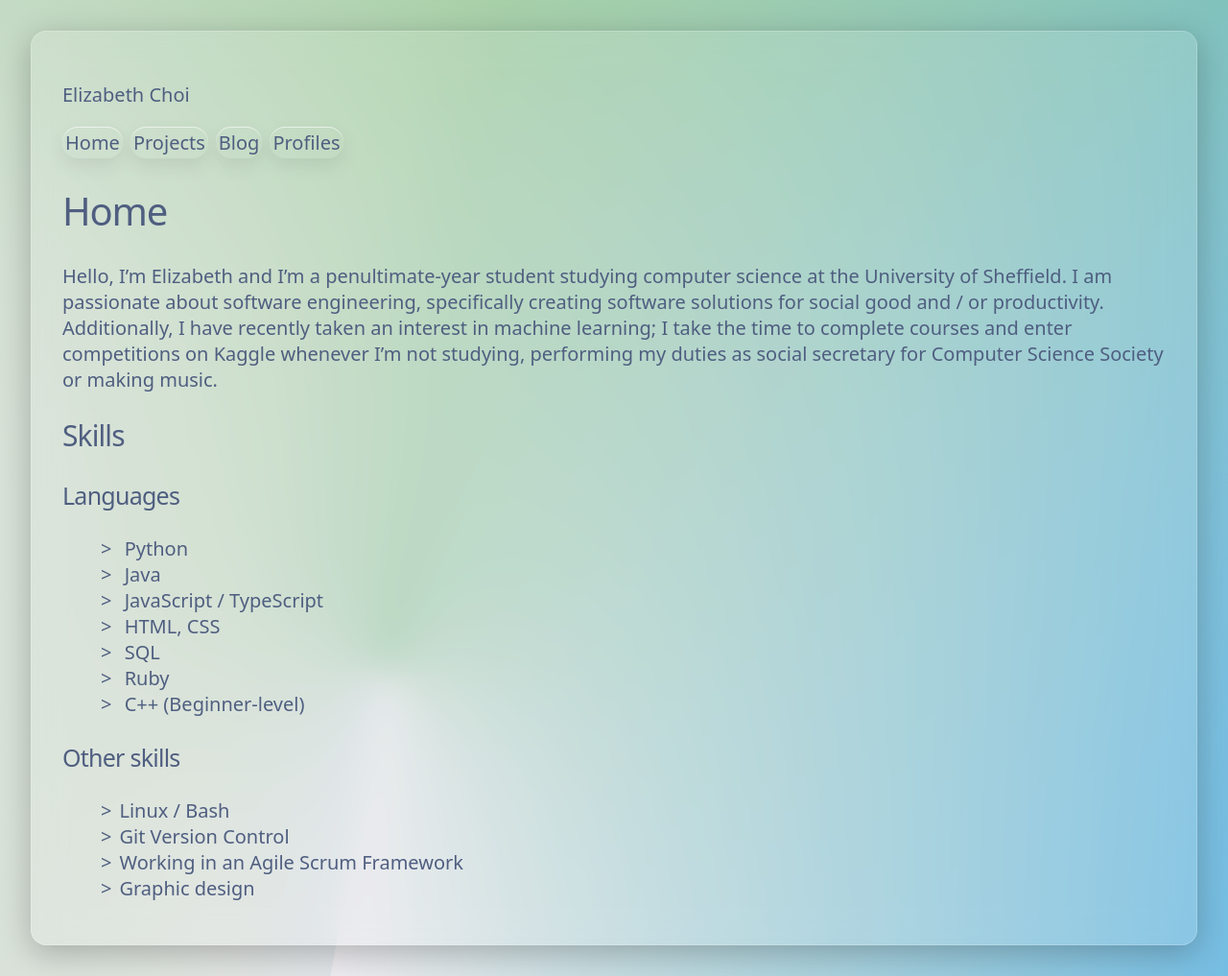
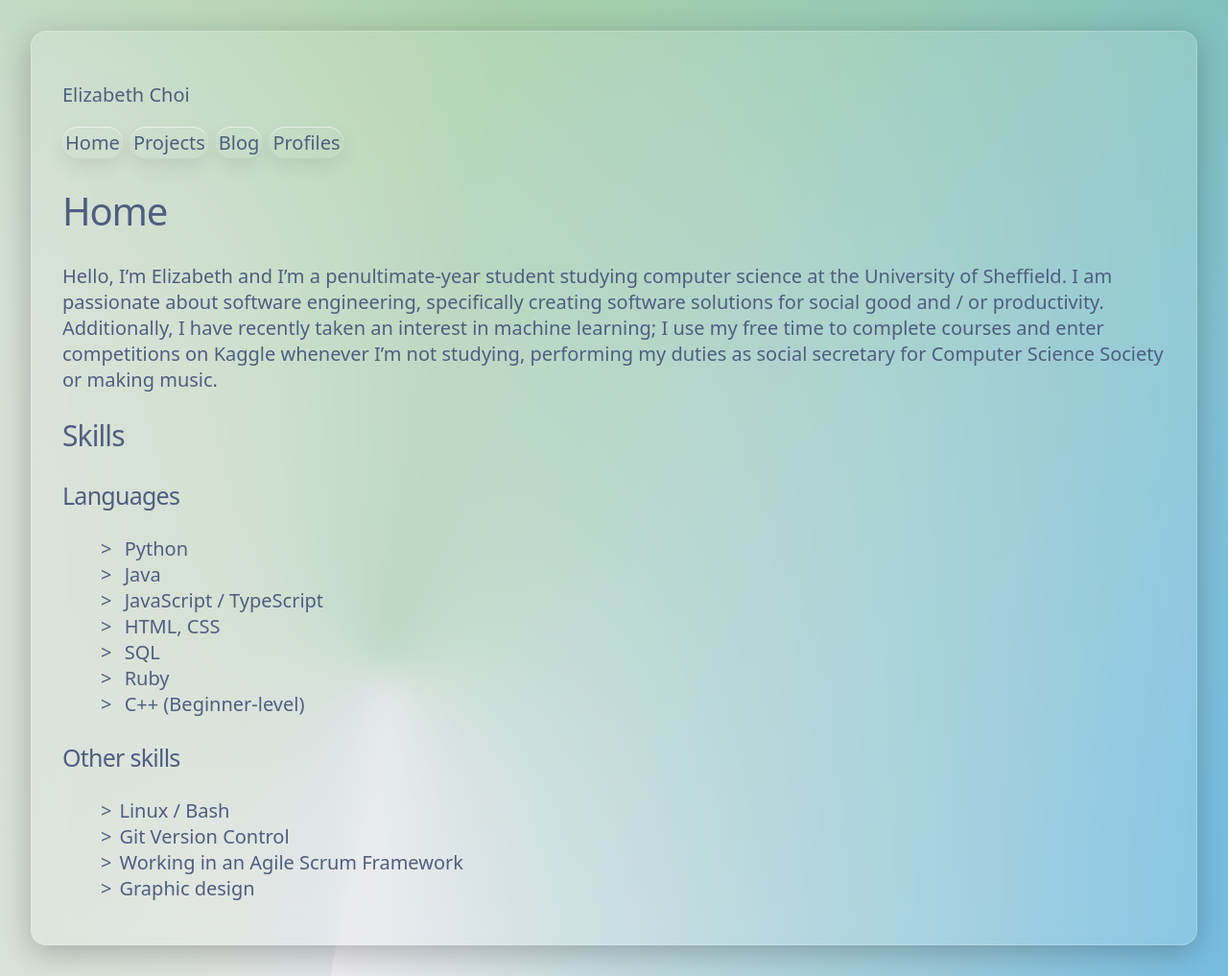
Before and after one commit to el124-choi/PortfolioV2, a Flask app: page / in a window 1280 px wide. Shown: the whole page at 96% size. Run offline with Flask 3, Linux system fonts and the light colour scheme.

Commit message:
small grammar fix on index page

```diff
--- a/portfolio/templates/index.html
+++ b/portfolio/templates/index.html
@@ -10,7 +10,7 @@
 {% block content %}
     <p>Hello, I’m Elizabeth and I’m a penultimate-year student studying computer science at the University of Sheffield.
         I am passionate about software engineering, specifically creating software solutions for social good and / or productivity.
-        Additionally, I have recently taken an interest in machine learning; I take the time to complete courses and enter competitions on Kaggle whenever I’m not studying, performing my duties as social secretary for Computer Science Society or making music.
+        Additionally, I have recently taken an interest in machine learning; I use my free time to complete courses and enter competitions on Kaggle whenever I’m not studying, performing my duties as social secretary for Computer Science Society or making music.
     </p>
 
     <h2>Skills</h2>
```
